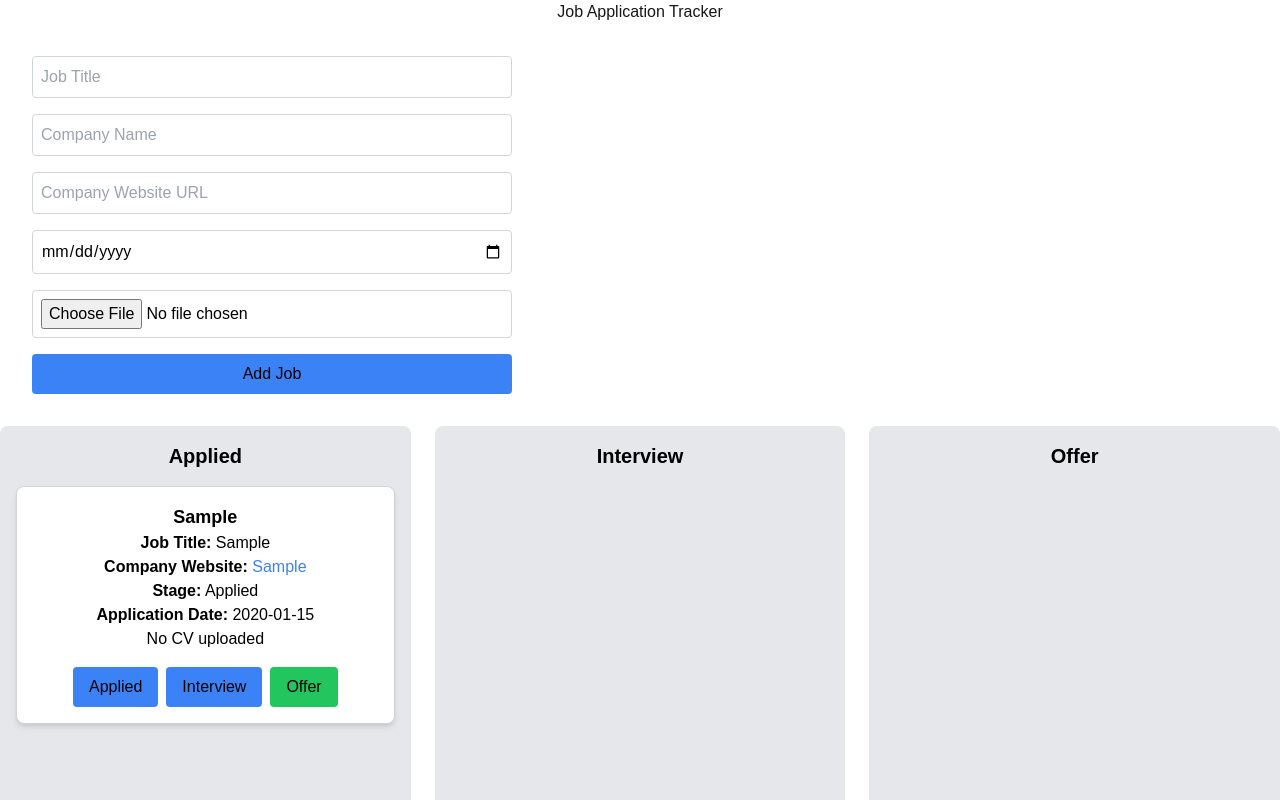
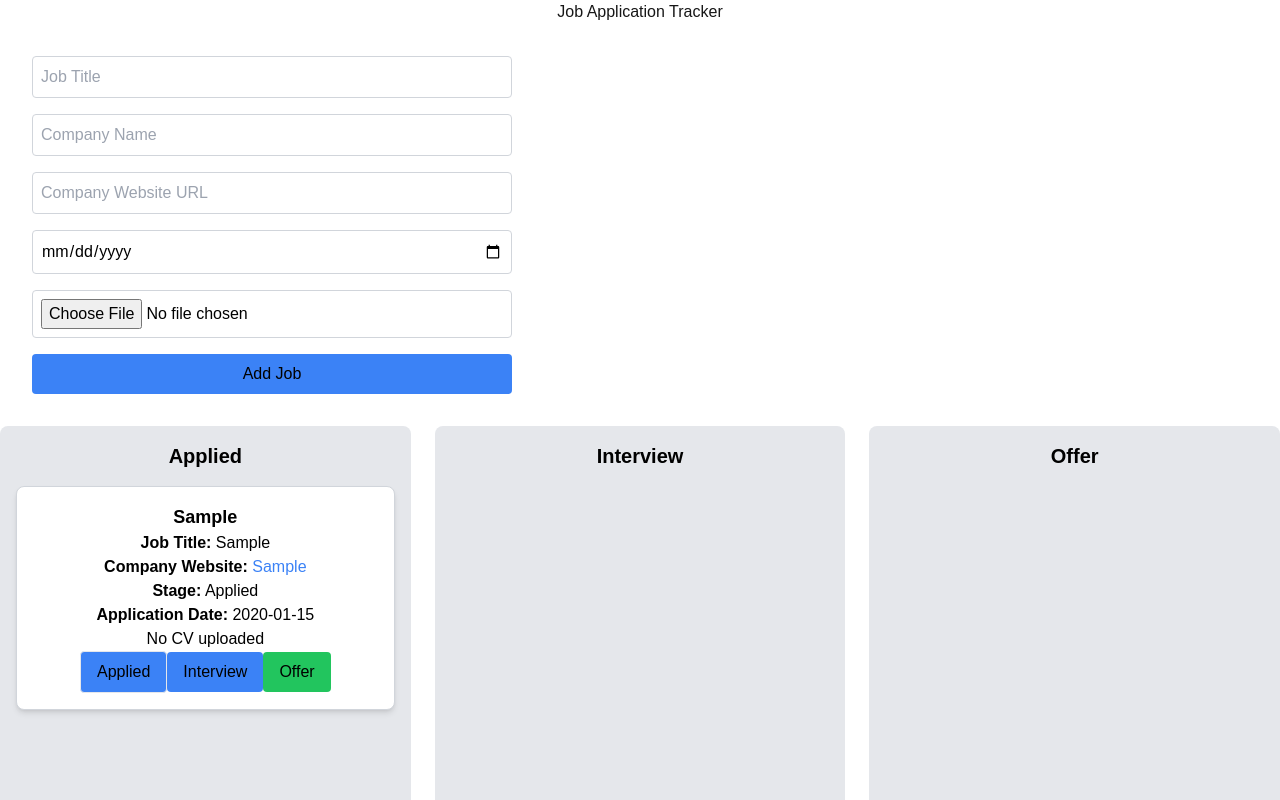
Before and after one commit to AlainDLC/job-tracker, a Next.js app in the folder job-tracker/: page / in a window 1280 px wide. Both pictures are taken after typing "Sample", "Sample", "Sample", "2020-01-15" into the empty fields and a click on the button "Add Job". Shown: the top 800 px of the page. Built offline with nearby package versions, Linux system fonts and the light colour scheme.

Commit message:
custom make buttons

```diff
--- /dev/null
+++ b/job-tracker/app/components/Button.js
@@ -0,0 +1,49 @@
+import className from "classnames";
+
+export default function Button({
+  children,
+  onClick,
+  primary,
+  secondary,
+  success,
+  warning,
+  danger,
+  outline,
+  rounded,
+}) {
+  //1st arg:: for all variations.
+  const classes = className("px-3  border", {
+    "bg-blue-500 text-black py-2 px-4 rounded hover:bg-blue-400  ": primary,
+    "border-gray-900 bg-gray-900 text-white": secondary,
+    "border-green-500 bg-green-500 text-white": success,
+    "border-yellow-400 bg-yellow-400 text-white": warning,
+    "border-red-500 bg-red-500 text-white": danger,
+    "rounded-full": rounded,
+    "bg-white": outline,
+    "text-blue-500": outline && primary,
+    "text-gray-900": outline && secondary,
+    "text-green-500": outline && success,
+    "text-yellow-500": outline && warning,
+    "text-red-500": outline && danger,
+  });
+
+  return (
+    <button onClick={onClick} className={classes}>
+      {children}
+    </button>
+  );
+}
+
+Button.propTypes = {
+  checkVariationValue: ({ primary, secondary, success, danger, warning }) => {
+    const count =
+      Number(!!primary) +
+      Number(!!secondary) +
+      Number(!!success) +
+      Number(!!danger) +
+      Number(!!warning);
+    if (count > 1) {
+      return new Error("Only one of p, s, w , s ,d can be true");
+    }
+  },
+};
--- a/job-tracker/app/components/JobCard.js
+++ b/job-tracker/app/components/JobCard.js
@@ -1,5 +1,6 @@
 // JobCard.js
 import React from "react";
+import Button from "./Button";
 
 const JobCard = ({ job, onMoveJob }) => {
   const handleDownload = (file) => {
@@ -61,26 +62,23 @@ const JobCard = ({ job, onMoveJob }) => {
         )}
       </p>
 
-      <div className="mt-4 space-x-2">
-        <button
-          onClick={() => onMoveJob(job.id, "Applied")}
-          className="bg-blue-500 text-black py-2 px-4 rounded hover:bg-blue-700"
-        >
+      <Button primary onClick={() => onMoveJob(job.id, "Applied")}>
+        {" "}
         Applied
-        </button>
+      </Button>
+
       <button
         onClick={() => onMoveJob(job.id, "Interview")}
-          className="bg-blue-500 text-black py-2 px-4 rounded hover:bg-blue-700"
+        className="bg-blue-500 text-black py-2 px-4 rounded hover:bg-blue-400"
       >
         Interview
       </button>
       <button
         onClick={() => onMoveJob(job.id, "Offer")}
-          className="bg-green-500 text-black py-2 px-4 rounded hover:bg-green-700"
+        className="bg-green-500 text-black py-2 px-4 rounded hover:bg-green-600"
       >
         Offer
       </button>
-      </div>
     </div>
   );
 };
--- a/job-tracker/app/components/JobForm.js
+++ b/job-tracker/app/components/JobForm.js
@@ -52,7 +52,10 @@ const JobForm = ({ onSubmit }) => {
 
   return (
     <div className="p-4">
-      <form onSubmit={handleSubmit} className="space-y-4 p-4 max-w-lg">
+      <form
+        onSubmit={handleSubmit}
+        className="space-y-4 p-4 max-w-lg text-black"
+      >
         <input
           type="text"
           placeholder="Job Title "
--- a/job-tracker/package.json
+++ b/job-tracker/package.json
@@ -9,8 +9,10 @@
     "lint": "next lint"
   },
   "dependencies": {
+    "@material-tailwind/react": "^2.1.10",
     "@supabase/supabase-js": "^2.46.1",
     "next": "15.0.3",
+    "prop-types": "^15.8.1",
     "react": "^18.3.1",
     "react-beautiful-dnd": "^13.1.1",
     "react-calendar": "^5.1.0",
```
Also changed, not shown: 1 other file (tests, documents, lock files or other folders). Lines whose indentation alone changed are shown as unchanged.
